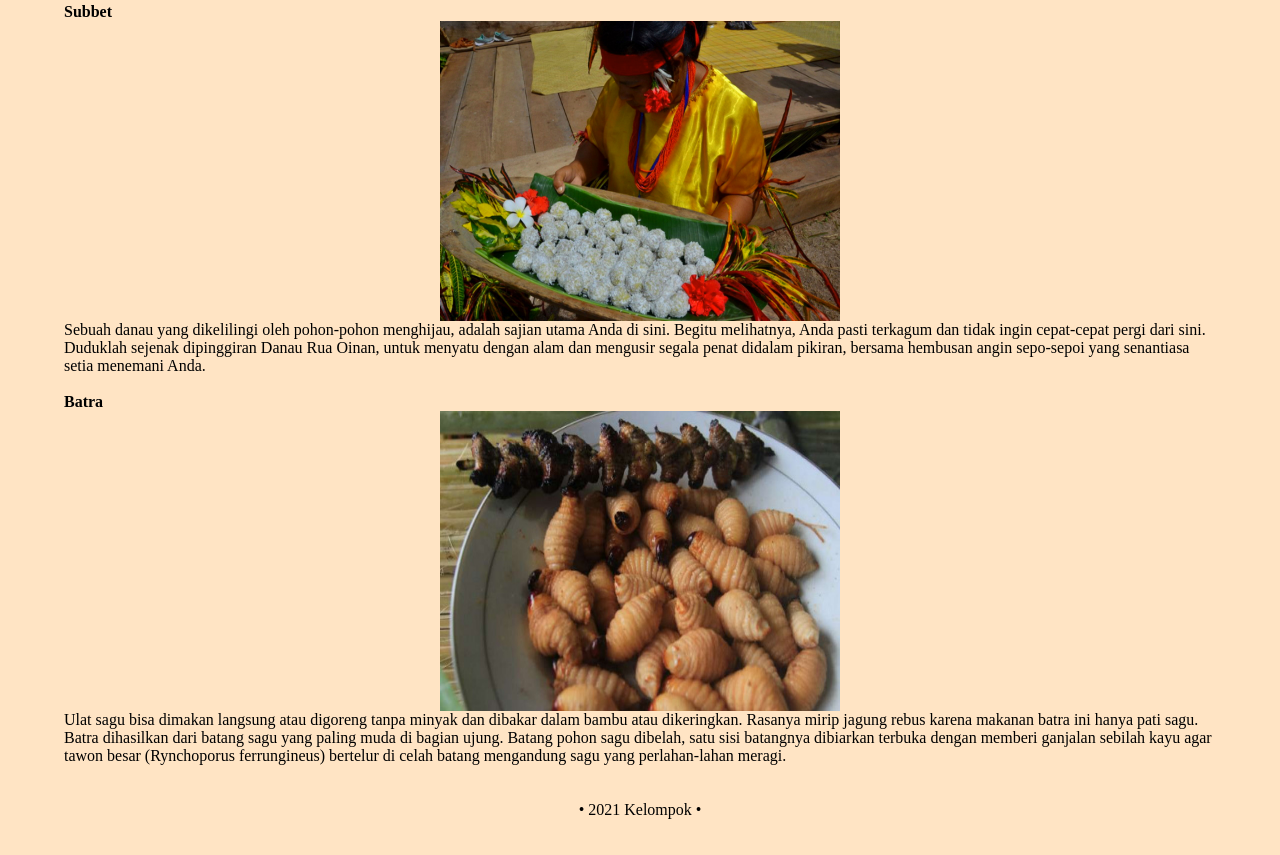
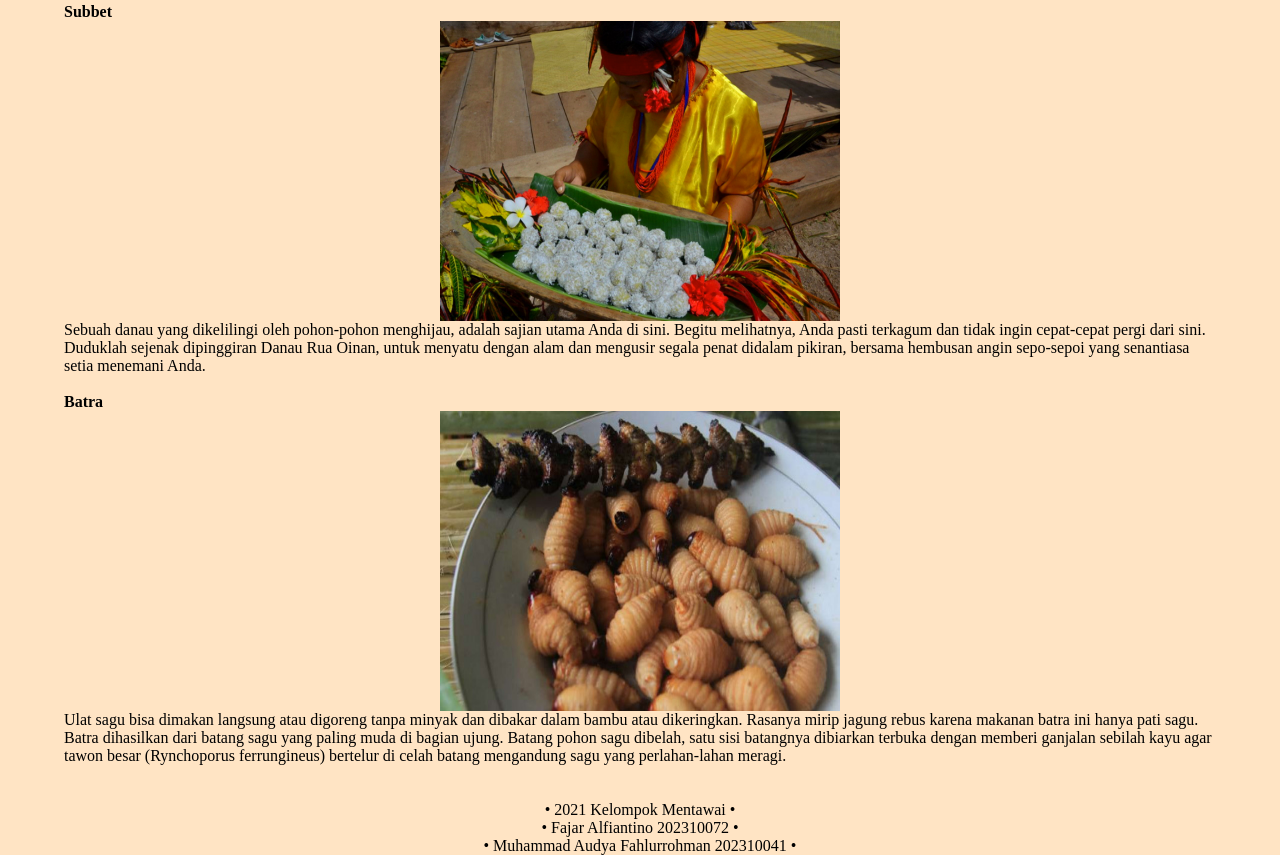
Before and after one commit to fajaralf/Web-Mentawai, a plain HTML site: page kuliner.html in a window 1280 px wide. Shown: the part 582-1437 px from the top of the page. Before the commit the page ends 1401 px from the top, so only its background shows below. Drawn offline with Linux system fonts and the light colour scheme.

Commit message:
Update kuliner.html

```diff
--- a/kuliner.html
+++ b/kuliner.html
@@ -80,7 +80,9 @@
   <br />
   <footer>
     <nav class="footer">
-      <p>• 2021 Kelompok •</p>
+      <p> • 2021 Kelompok Mentawai • </p>
+      <p> • Fajar Alfiantino 202310072 • </p>
+      <p> • Muhammad Audya Fahlurrohman 202310041 • </p>
     </nav>
   </footer>
 </body>
```
